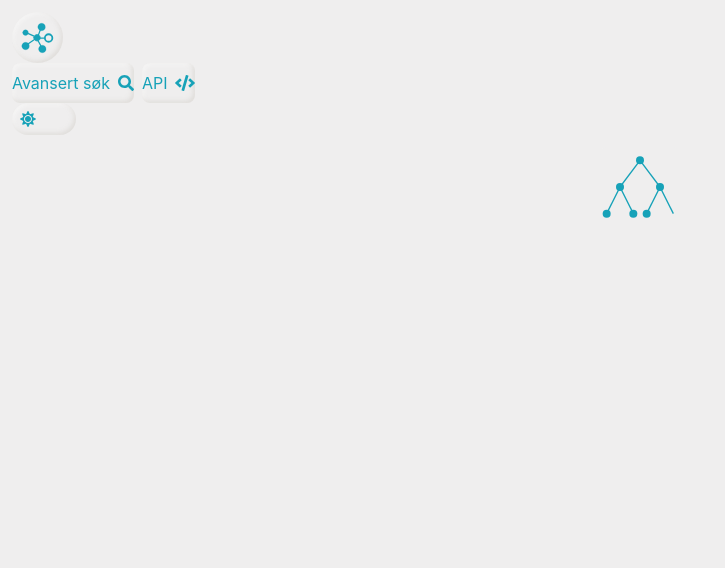
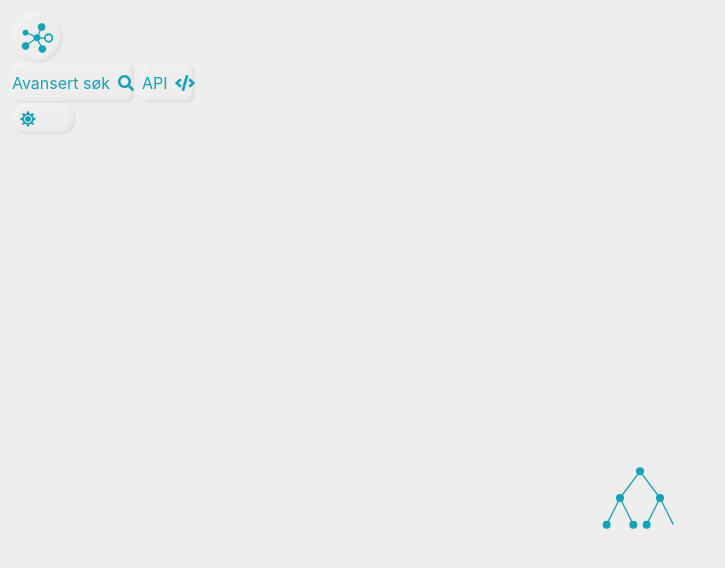
Before and after one commit to nilseng/aksjegrafen, a React (Create React App) app in the folder client/: page /graph in a window 1280 px wide. Shown: the top 568 px of the page, without its empty margins (0-725 px from the left). Built offline with nearby package versions, Linux system fonts and the light colour scheme.

Commit message:
chore: loading to tw

```diff
--- a/client/src/components/Loading.tsx
+++ b/client/src/components/Loading.tsx
@@ -13,11 +13,11 @@ interface IProps {
 const Loading = ({ text, height, margin, color = "#faf8f9", backgroundColor = "#343a40", style }: IProps) => {
   return (
     <div
-      className="d-flex flex-column justify-content-center align-items-center w-100"
+      className="flex flex-col justify-center items-center w-full"
       style={{ height, margin, backgroundColor, ...(style ? style : {}) }}
     >
       <AnimatedLogo color={color} />
-      <p className="small" style={{ color }}>
+      <p className="text-sm" style={{ color }}>
         {text}
       </p>
     </div>
```
